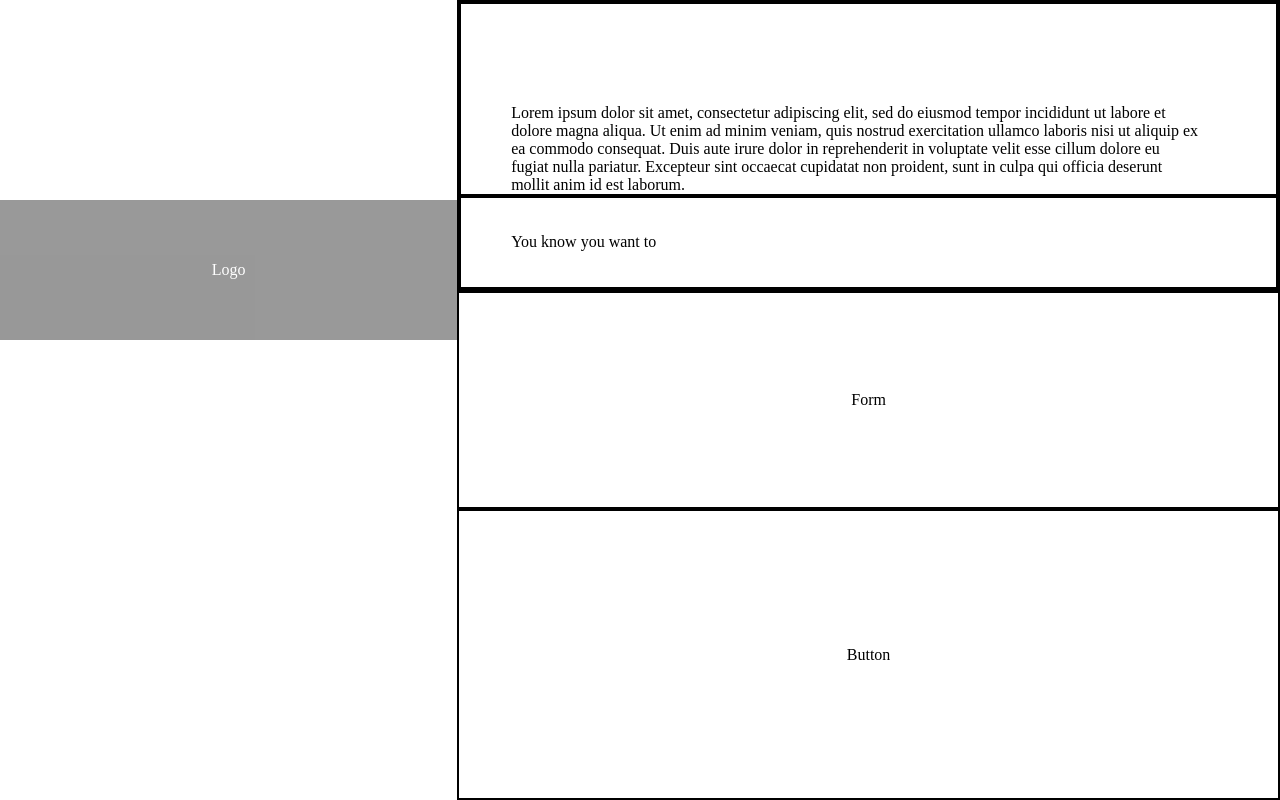
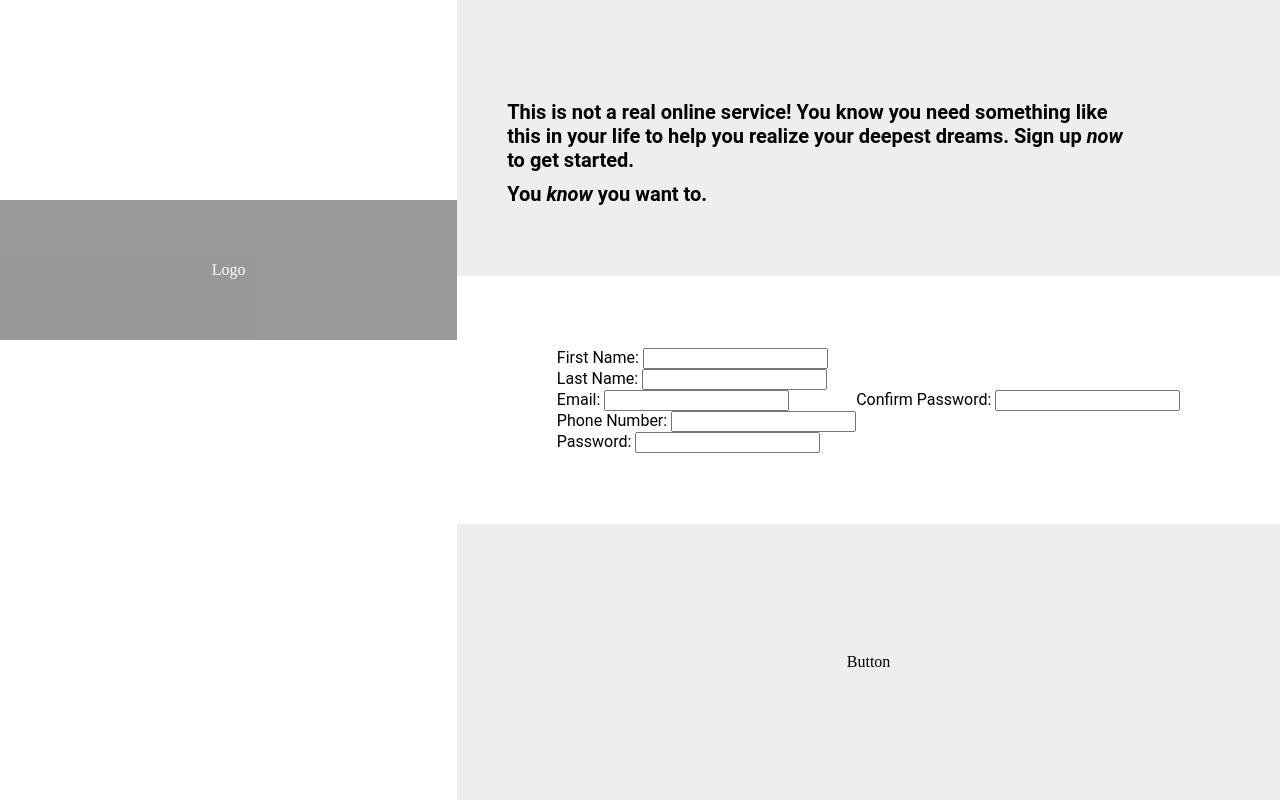
Before and after one commit to ZachMHamilton/Sign-up-form, a plain HTML site: page index.html in a window 1280 px wide. Drawn offline with Linux system fonts and the light colour scheme.

Commit message:
created form

```diff
--- a/index.html
+++ b/index.html
@@ -16,11 +16,40 @@
     </div>
     <div id="right">
         <div id="top">
-            <div id="paragraph">Lorem ipsum dolor sit amet, consectetur adipiscing elit, sed do eiusmod tempor incididunt ut labore et dolore magna aliqua. Ut enim ad minim veniam, quis nostrud exercitation ullamco laboris nisi ut aliquip ex ea commodo consequat. Duis aute irure dolor in reprehenderit in voluptate velit esse cillum dolore eu fugiat nulla pariatur. Excepteur sint occaecat cupidatat non proident, sunt in culpa qui officia deserunt mollit anim id est laborum.</div>
-            <div id="sentence">You know you want to</div>
+            <div id="paragraph">This is not a real online service! You know you need something like this in your life
+                to help you realize your deepest dreams. Sign up <i>now</i> to get started.
+            </div>
+            <div id="sentence">You <i>know</i> you want to.</div>
         </div>
         <div id="middle">
-            Form
+
+            <form action="http://httpbin.org/post" method="post">
+                <div id="first">
+                    <label for="first_name">First Name:</label>
+                    <input type="text" name="first_name" id="first_name">
+                </div>
+                <div id="last">
+                    <label for="last_name">Last Name:</label>
+                    <input type="text" name="last_name" id="last_name">
+                </div>
+                <div id="email">
+                    <label for="email">Email:</label>
+                    <input type="email" name="email" id="email">
+                </div>
+                <div id="phonenumber">
+                    <label for="number">Phone Number:</label>
+                    <input type="number" name="number" id="number">
+                </div>
+                <div id="password">
+                    <label for="password">Password:</label>
+                    <input type="password" name="password" id="password">
+                </div>
+            </form>
+            <div id="confirmpassword">
+                <label for="confirmpassword">Confirm Password:</label>
+                <input type="confirmpassword" name="confirmpassword" id="confirmpassword">
+            </div>
+        </form>
         </div>
         <div id="bottom">
             Button
--- a/styles.css
+++ b/styles.css
@@ -55,38 +55,47 @@ body {
 }
 #top {
     display: flex;
-    border: 2px solid black;
+    background-color: #EEEEEE;
     flex: 1;
     flex-direction: column;
     justify-content: flex-end;
 }
 #paragraph {
-    border: 2px solid black;
     flex: 1;
     padding-top: 100px;
     padding-left: 50px;
-    padding-right: 75px;
+    padding-right: 150px;
+    font-size: 20px;
+    font-weight: 600;
+    font-family: 'Roboto', sans-serif;
 }
 #sentence {
-    display: flex;
-    border: 2px solid black;
     flex: 1;
+    padding-top: 10px;
     padding-left: 50px;
     padding-right: 75px;
+    padding-bottom: 30px;
     align-items: center;
+    font-size: 20px;
+    font-weight: 600;
+    font-family: 'Roboto', sans-serif;
 }
 #middle {
     display: flex;
-    border: 2px solid black;
     flex: 1;
-    flex-grow: .75;
+    background-color: white;
+    flex-grow: .9;
     align-items: center;
     justify-content: center;
+    font-family: 'Roboto', sans-serif;
 }
 #bottom {
     display: flex;
-    border: 2px solid black;
+    background-color: #EEEEEE;
     flex: 1;
     align-items: center;
     justify-content: center;
 }
+input:invalid {
+    border-color: red;
+}
```
